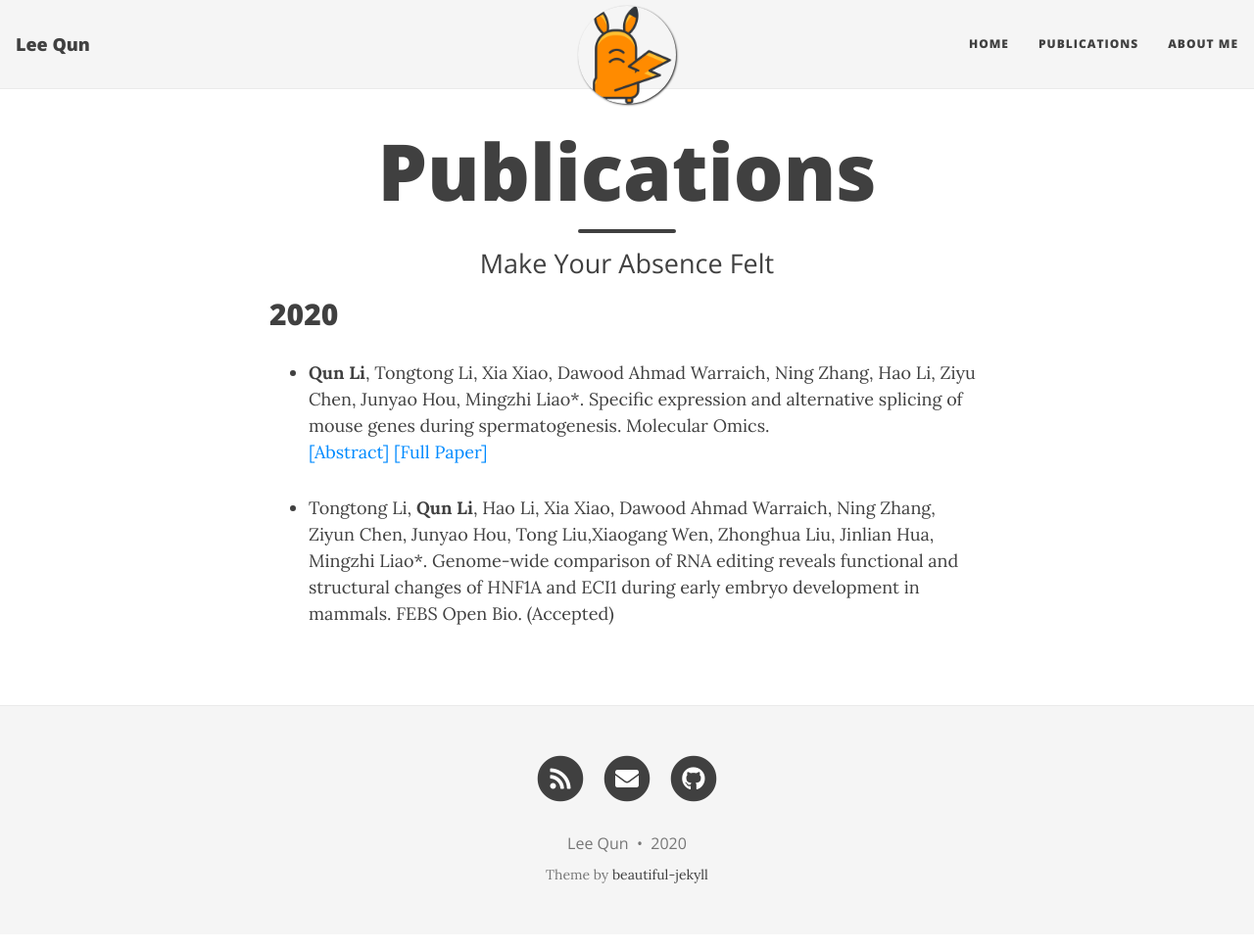
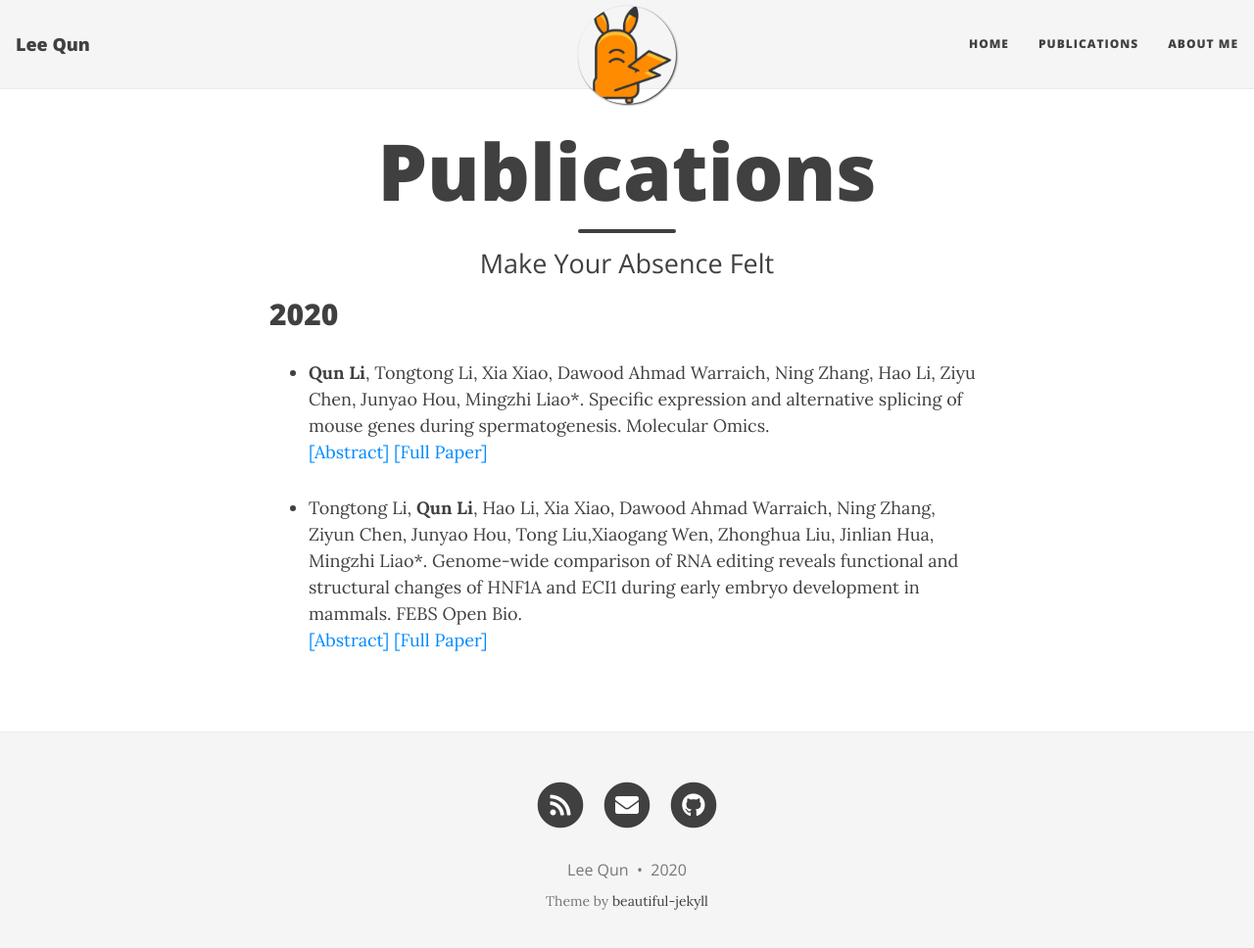
Before and after one commit to leequn/leequn.github.io, a Jekyll site: the page built from publications.md, in a window 1280 px wide and 981 px high. Shown: the top 968 px of the window at 98% size. Built offline with Jekyll 4.4.1, drawn with Linux system fonts in a browser that asks for light colours; nearby versions of some CDN libraries; comment, search, counter and statistics services are not loaded.

Commit message:
Update publications.md

```diff
--- a/publications.md
+++ b/publications.md
@@ -9,4 +9,6 @@ subtitle: Make Your Absence Felt
 [[Abstract]](https://pubmed.ncbi.nlm.nih.gov/32211685/)
 [[Full Paper]](/resources/publications/2020_mo.pdf)
 
-- Tongtong Li, **Qun Li**, Hao Li, Xia Xiao, Dawood Ahmad Warraich, Ning Zhang, Ziyun Chen, Junyao Hou, Tong Liu,Xiaogang Wen, Zhonghua Liu, Jinlian Hua, Mingzhi Liao\*. Genome-wide comparison of RNA editing reveals functional and structural changes of HNF1A and ECI1 during early embryo development in mammals. FEBS Open Bio. (Accepted)
+- Tongtong Li, **Qun Li**, Hao Li, Xia Xiao, Dawood Ahmad Warraich, Ning Zhang, Ziyun Chen, Junyao Hou, Tong Liu,Xiaogang Wen, Zhonghua Liu, Jinlian Hua, Mingzhi Liao\*. Genome-wide comparison of RNA editing reveals functional and structural changes of HNF1A and ECI1 during early embryo development in mammals. FEBS Open Bio. <br>
+[[Abstract]](https://pubmed.ncbi.nlm.nih.gov/32433824/)
+[[Full Paper]](/resources/publications/2020_febs_open.pdf)
```
